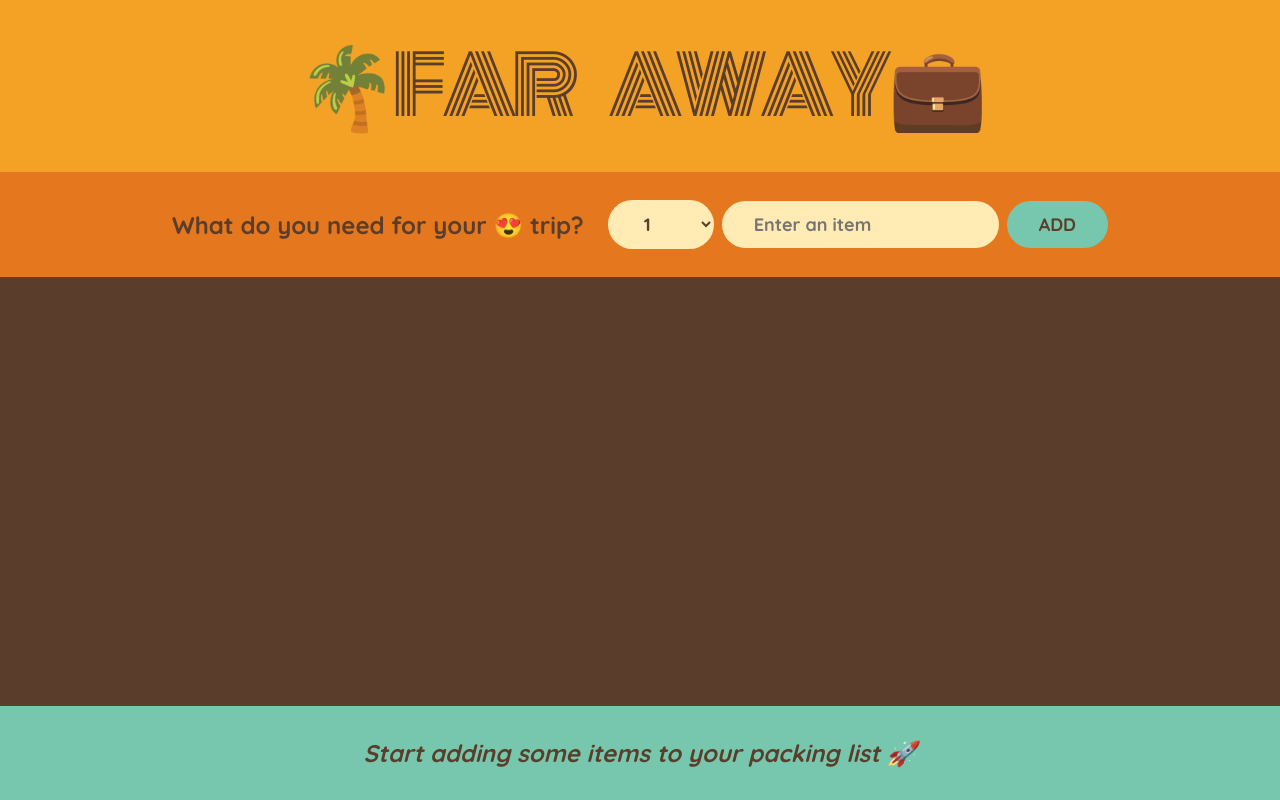
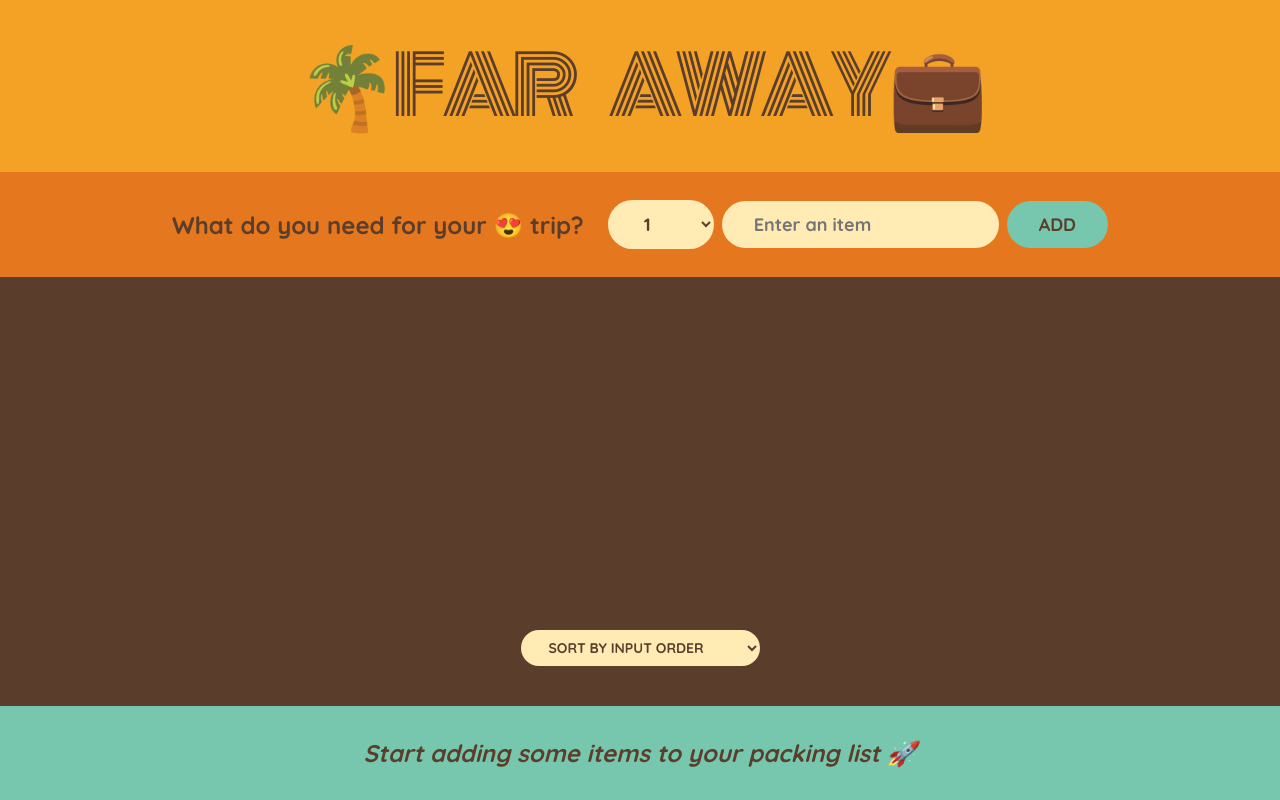
Before and after one commit to Charles-Rocke/Travel-App, a React (Create React App) app: page / in a window 1280 px wide. Built offline with nearby package versions, Linux system fonts and the light colour scheme.

Commit message:
Added sort options (by input, alphabetical, and by packed status

```diff
--- a/src/App.js
+++ b/src/App.js
@@ -100,10 +100,26 @@
 
 // Packing List component
 function PackingList({ items, onDeleteItem, onToggleItem }) {
+  // sort default is by input
+  const [sortBy, setSortBy] = useState("input");
+
+  let sortedItems;
+
+  if (sortBy === "input") sortedItems = items;
+
+  if (sortBy === "alphabetical")
+    sortedItems = items
+      .slice()
+      .sort((a, b) => a.description.localeCompare(b.description));
+
+  if (sortBy === "packed")
+    sortedItems = items
+      .slice()
+      .sort((a, b) => Number(a.packed) - Number(b.packed));
   return (
     <div className="list">
       <ul>
-        {items.map((item) => (
+        {sortedItems.map((item) => (
           <Item
             item={item}
             key={item.id}
@@ -112,6 +128,18 @@
           />
         ))}
       </ul>
+
+      {/* sort and clear */}
+      <div className="actions">
+        <select
+          value={sortBy}
+          onChange={(event) => setSortBy(event.target.value)}
+        >
+          <option value="input">Sort by input order</option>
+          <option value="alphabetical">Sort Alphabetically</option>
+          <option value="packed">Sort by packed status</option>
+        </select>
+      </div>
     </div>
   );
 }
```
